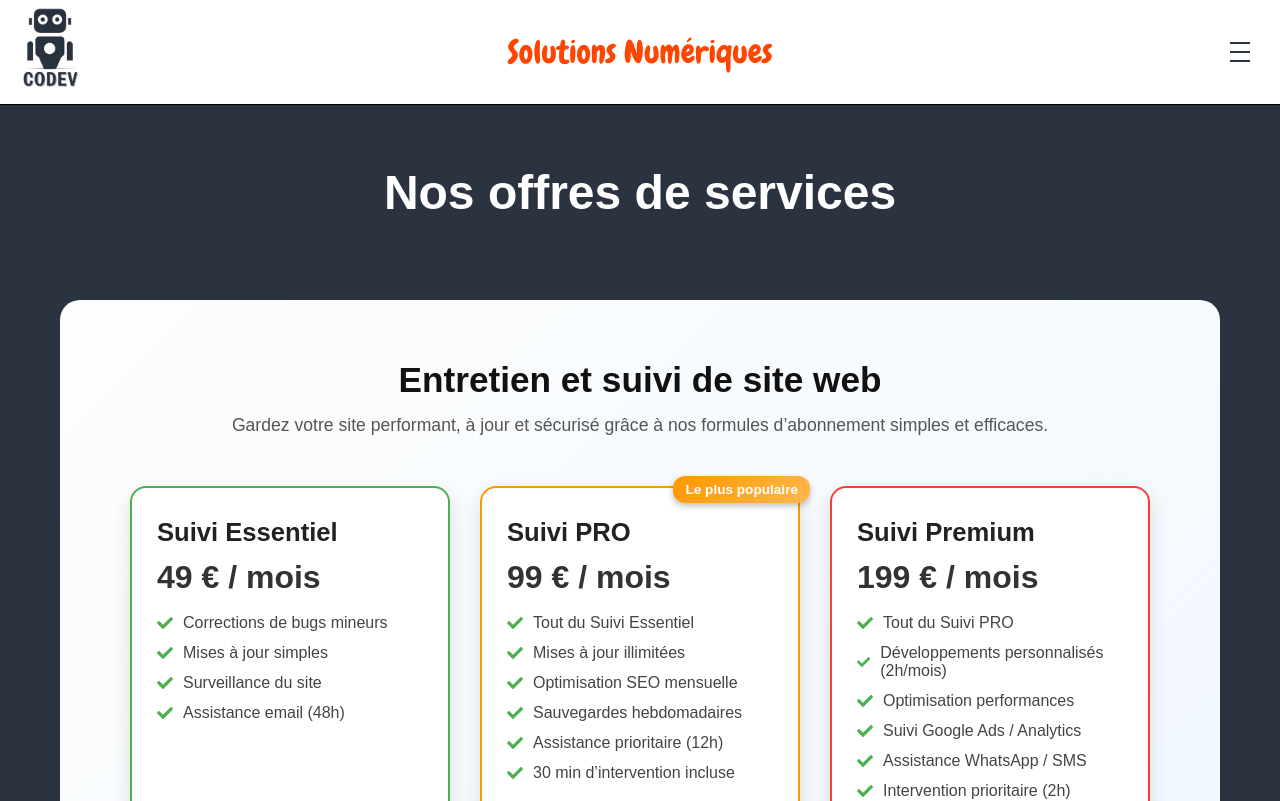
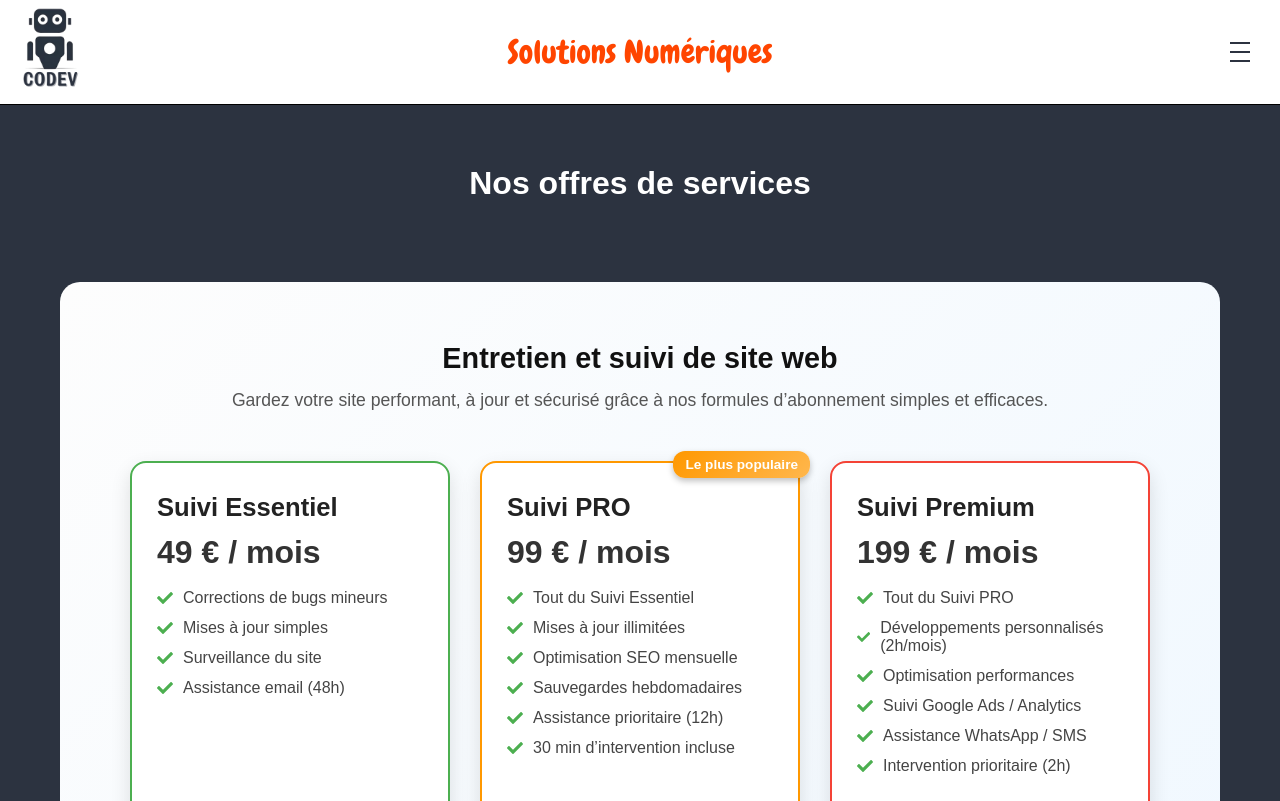
Before and after one commit to AdrienW86/Codev2, a Next.js app: page /web in a window 1280 px wide. Shown: the top 801 px of the page. Built offline with nearby package versions, Linux system fonts and the light colour scheme; a web font is replaced by a local one.

Commit message:
mise en ligne

```diff
--- a/components/WebComponent/web.module.css
+++ b/components/WebComponent/web.module.css
@@ -7,14 +7,14 @@
 
 .title {
   text-align: center;
-  font-size: 3rem;
+  font-size: 2rem;
   margin-bottom: 80px;
   color: #ffffff;
 }
 
 /* Sections avec dégradé différencié */
 .section {
-  margin-bottom: 100px;
+  margin-bottom: 10px;
   padding: 60px 20px;
   border-radius: 20px;
   color: #222;
@@ -29,7 +29,7 @@
 }
 
 .sectionTitle {
-  font-size: 2.2rem;
+  font-size: 1.8rem;
   margin-bottom: 15px;
   text-align: center;
   color: #111;
```
